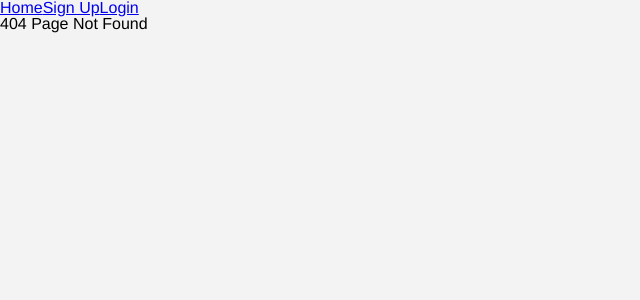
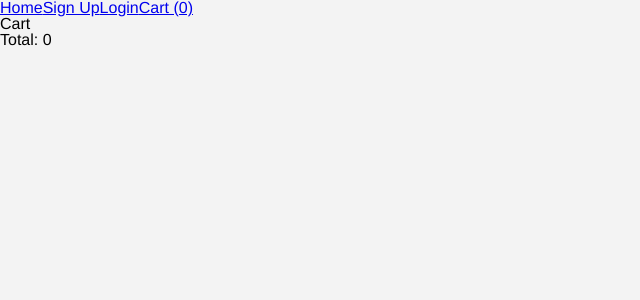
Before and after one commit to RosePatels/storefront, a Vue app in the folder frontend/: page /cart in a window 1280 px wide. Before the commit this address had no page. Shown: the top 300 px of the page, without its empty margins (0-640 px from the left). Built offline with nearby package versions, Linux system fonts and the light colour scheme.

Commit message:
Create simple shopping cart

```diff
--- a/frontend/src/components/MainNavbar.vue
+++ b/frontend/src/components/MainNavbar.vue
@@ -5,14 +5,17 @@
     <router-link v-if="!isLoggedIn" :to="{ name: 'signup' }">Sign Up</router-link>
     <router-link v-if="!isLoggedIn" :to="{ name: 'login' }">Login</router-link>
     <router-link v-if="isLoggedIn" @click="userAuth.logout" :to="{ name: 'login' }">Logout</router-link>
+    <router-link :to="{ name: 'cart' }">Cart  ({{ cart.cartItems.length }})</router-link>
   </div>
 </template>
 
 <script setup>
 import { computed } from "vue";
 import { useUserAuthStore } from '@/store/userAuth';
+import { useCartStore } from "@/store/cart";
 
 const userAuth = useUserAuthStore();
+const cart = useCartStore();
 const isLoggedIn = computed(() => userAuth.loggedIn);
 </script>
 
--- a/frontend/src/components/ProductDetail.vue
+++ b/frontend/src/components/ProductDetail.vue
@@ -3,6 +3,7 @@
   <div>{{ id }}</div>
   <div>{{ product.title  }}</div>
   <div>{{ product.description }}</div>
+  <button @click="cartStore.addToCart(product)">Add to Cart</button>
   <router-link :to="{ name: 'edit-product', params: { id: product._id } }">
     <button v-if="isLoggedIn">Edit</button>
   </router-link>
@@ -15,11 +16,13 @@ import { ref, onMounted, computed } from "vue";
 import { useProductStore } from "@/store/product";
 import { useRouter } from "vue-router";
 import { useUserAuthStore } from "@/store/userAuth";
+import { useCartStore } from "@/store/cart";
 
 const props = defineProps(['id']);
 const productStore = useProductStore();
 const router = useRouter();
 const userAuth = useUserAuthStore();
+const cartStore = useCartStore();
 
 const product = ref([]);
 const isLoggedIn = computed(() => userAuth.loggedIn);
--- /dev/null
+++ b/frontend/src/components/ShoppingCart.vue
@@ -0,0 +1,25 @@
+<template>
+  <h2>Cart</h2>
+  <div v-for="cartItem in cartStore.cartItems" :key="cartItem.id">
+    <div>{{ cartItem.product.title  }}</div>
+    <div>{{ cartItem.product.description  }}</div>
+    <div>{{ cartItem.product.price  }}</div>
+    <div>Quantity: {{ cartItem.quantity }}</div>
+    <button @click="cartStore.removeFromCart(cartItem.product._id)">Remove Item</button>
+  </div>
+  <div>Total: {{  getTotal }}</div>
+</template>
+
+<script setup>
+import { useCartStore } from '@/store/cart';
+import { computed } from "vue";
+
+const cartStore = useCartStore()
+
+const getTotal = computed(() => cartStore.cartItems.reduce((acc, it) => acc + (it.product.price * it.quantity), 0))
+
+</script>
+
+<style>
+
+</style>
--- a/frontend/src/router/index.js
+++ b/frontend/src/router/index.js
@@ -6,6 +6,7 @@ import ProductDetail from "../components/ProductDetail.vue";
 import NotFound from "../components/NotFound.vue";
 import SignUp from "../components/session/SignUp.vue";
 import LoginUser from "../components/session/LoginUser.vue";
+import ShoppingCart from "../components/ShoppingCart.vue";
 
 const router = createRouter({
   history: createWebHistory(process.env.BASE_URL),
@@ -55,6 +56,11 @@ const router = createRouter({
         path: '/login',
         name: 'login',
         component: LoginUser
+    },
+    {
+      path: '/cart',
+      name: 'cart',
+      component: ShoppingCart
     }
   ],
 })
--- /dev/null
+++ b/frontend/src/store/cart.js
@@ -0,0 +1,25 @@
+import { defineStore } from 'pinia'
+import { ref } from "vue";
+
+export const useCartStore = defineStore('cart', () => {
+  const cartItems = ref([]);
+
+  const addToCart = (product) => {
+    const hasProduct = cartItems.value.find(it => it.product._id === product._id);
+    if(hasProduct) {
+        hasProduct.quantity += 1;
+    } else {
+        cartItems.value.push({ product, quantity: 1 });
+    }
+  }
+
+  const removeFromCart = (productId) => {
+    cartItems.value = cartItems.value.filter(it => it.product._id !== productId);
+  }
+
+  return {
+    cartItems,
+    addToCart,
+    removeFromCart
+  }
+})
--- a/frontend/src/store/product.js
+++ b/frontend/src/store/product.js
@@ -23,7 +23,6 @@ const updateProduct = async (formData) => {
     }
 }
 
-
 const deleteProduct = async (id) => {
     const prodIdx = products.value.findIndex(prod => prod._id === id);
     await axios.delete(`/api/products/${id}`);
```
